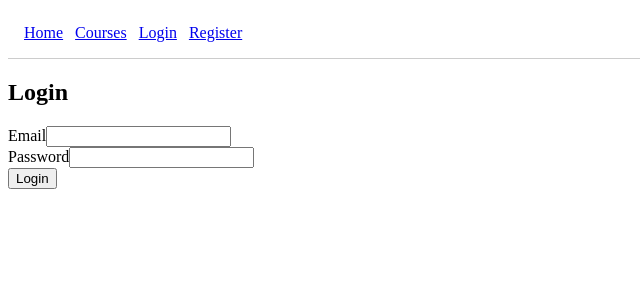
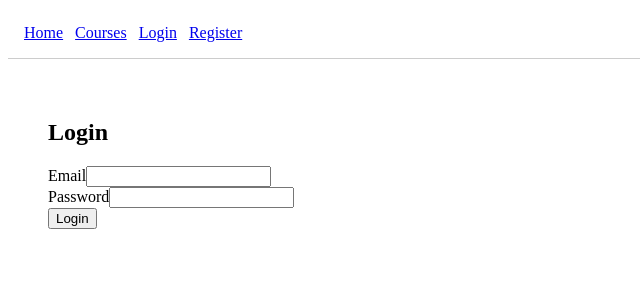
Before and after one commit to IvannIvannov/react-diploma-project, a React (Vite) app: page /login in a window 1280 px wide. Shown: the top 300 px of the page, without its empty margins (0-640 px from the left). Built offline with nearby package versions, Linux system fonts and the light colour scheme.

Commit message:
feat: implement login functionality with JWT authentication and frontend integration

```diff
--- a/src/pages/LoginPage.tsx
+++ b/src/pages/LoginPage.tsx
@@ -1,16 +1,55 @@
+import { useState } from "react";
+import API from "../services/api";
+import { useAuth } from "../context/AuthContext";
+import { useNavigate } from "react-router-dom";
+
 const LoginPage = () => {
+  const [email, setEmail] = useState("");
+  const [password, setPassword] = useState("");
+
+  const { login } = useAuth();
+  const navigate = useNavigate();
+
+  const handleSubmit = async (e: React.FormEvent) => {
+    e.preventDefault();
+
+    try {
+      const res = await API.post("/auth/login", {
+        email,
+        password,
+      });
+
+      login(res.data.token, res.data.user);
+      navigate("/dashboard");
+    } catch (error) {
+      console.error("Login error:", error);
+      alert("Invalid credentials");
+    }
+  };
+
   return (
-    <div>
+    <div style={{ padding: "40px" }}>
       <h2>Login</h2>
-      <form>
+
+      <form onSubmit={handleSubmit}>
         <div>
           <label>Email</label>
-          <input type="email" />
+          <input
+            type="email"
+            value={email}
+            onChange={(e) => setEmail(e.target.value)}
+          />
         </div>
+
         <div>
           <label>Password</label>
-          <input type="password" />
+          <input
+            type="password"
+            value={password}
+            onChange={(e) => setPassword(e.target.value)}
+          />
         </div>
+
         <button type="submit">Login</button>
       </form>
     </div>
```
